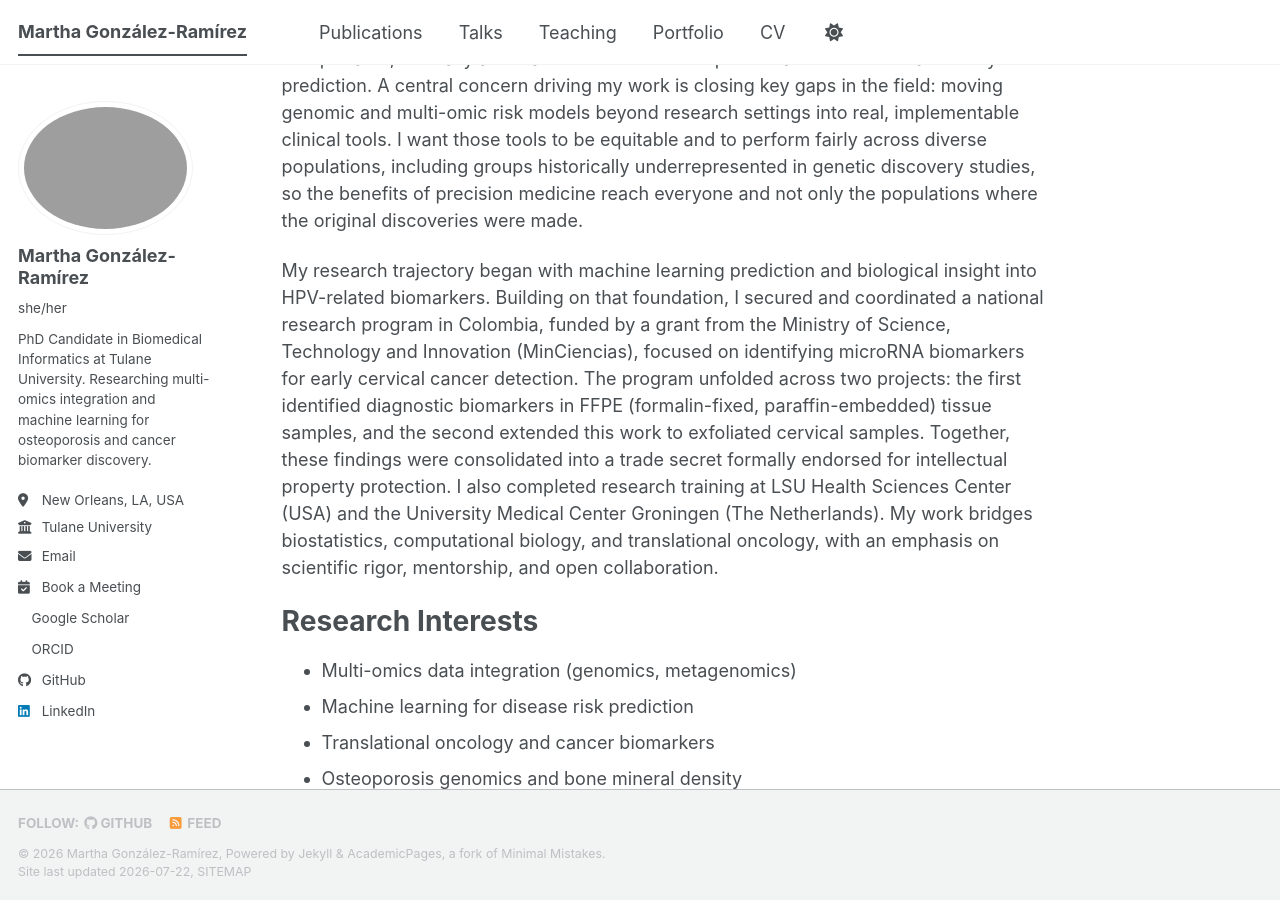
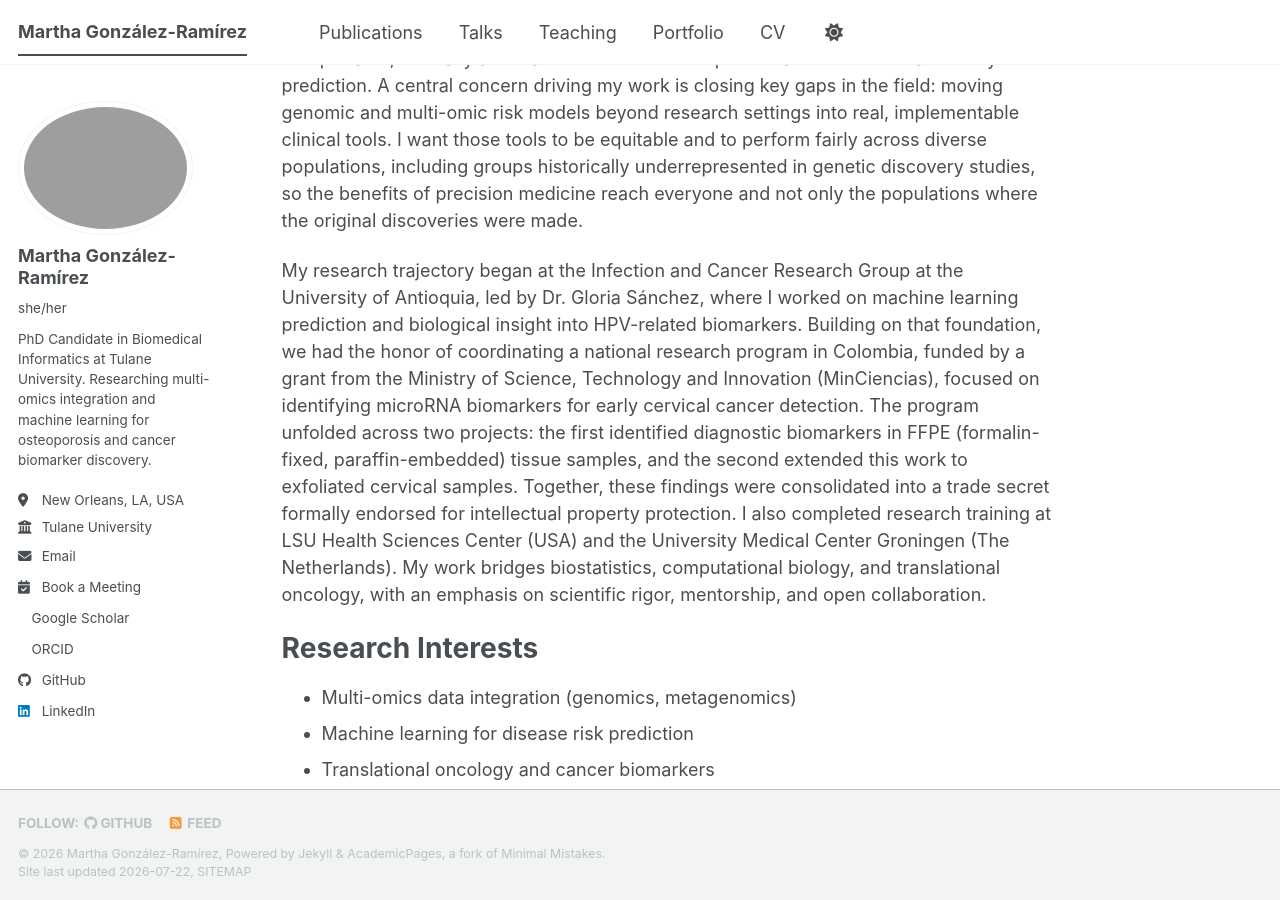
Before and after one commit to migonzalezr/migonzalezr.github.io, a Jekyll site: the page built from _pages/about.md, in a window 1280 px wide and 900 px high, scrolled down 390 px. Built offline with Jekyll 4.4.1, drawn with Linux system fonts in a browser that asks for light colours; a style sheet for code colours, icons or effects is not loaded.

Commit message:
Revise about me section for clarity and detail

```diff
--- a/_pages/about.md
+++ b/_pages/about.md
@@ -16,7 +16,7 @@
 ======
 I am a PhD Candidate in Biomedical Informatics at the Division of Biomedical Informatics & Genomics, Tulane University, in New Orleans. My research integrates multi-omics data (genomics, metagenomics, and clinical variables) with machine learning to build interpretable, clinically actionable models for osteoporosis and bone mineral density prediction. A central concern driving my work is closing key gaps in the field: moving genomic and multi-omic risk models beyond research settings into real, implementable clinical tools. I want those tools to be equitable and to perform fairly across diverse populations, including groups historically underrepresented in genetic discovery studies, so the benefits of precision medicine reach everyone and not only the populations where the original discoveries were made.
 
-My research trajectory began with machine learning prediction and biological insight into HPV-related biomarkers. Building on that foundation, I secured and coordinated a national research program in Colombia, funded by a grant from the Ministry of Science, Technology and Innovation (MinCiencias), focused on identifying microRNA biomarkers for early cervical cancer detection. The program unfolded across two projects: the first identified diagnostic biomarkers in FFPE (formalin-fixed, paraffin-embedded) tissue samples, and the second extended this work to exfoliated cervical samples. Together, these findings were consolidated into a trade secret formally endorsed for intellectual property protection. I also completed research training at LSU Health Sciences Center (USA) and the University Medical Center Groningen (The Netherlands). My work bridges biostatistics, computational biology, and translational oncology, with an emphasis on scientific rigor, mentorship, and open collaboration.
+My research trajectory began at the Infection and Cancer Research Group at the University of Antioquia, led by Dr. Gloria Sánchez, where I worked on machine learning prediction and biological insight into HPV-related biomarkers. Building on that foundation, we had the honor of coordinating a national research program in Colombia, funded by a grant from the Ministry of Science, Technology and Innovation (MinCiencias), focused on identifying microRNA biomarkers for early cervical cancer detection. The program unfolded across two projects: the first identified diagnostic biomarkers in FFPE (formalin-fixed, paraffin-embedded) tissue samples, and the second extended this work to exfoliated cervical samples. Together, these findings were consolidated into a trade secret formally endorsed for intellectual property protection. I also completed research training at LSU Health Sciences Center (USA) and the University Medical Center Groningen (The Netherlands). My work bridges biostatistics, computational biology, and translational oncology, with an emphasis on scientific rigor, mentorship, and open collaboration.
 
 Research Interests
 ======
```
